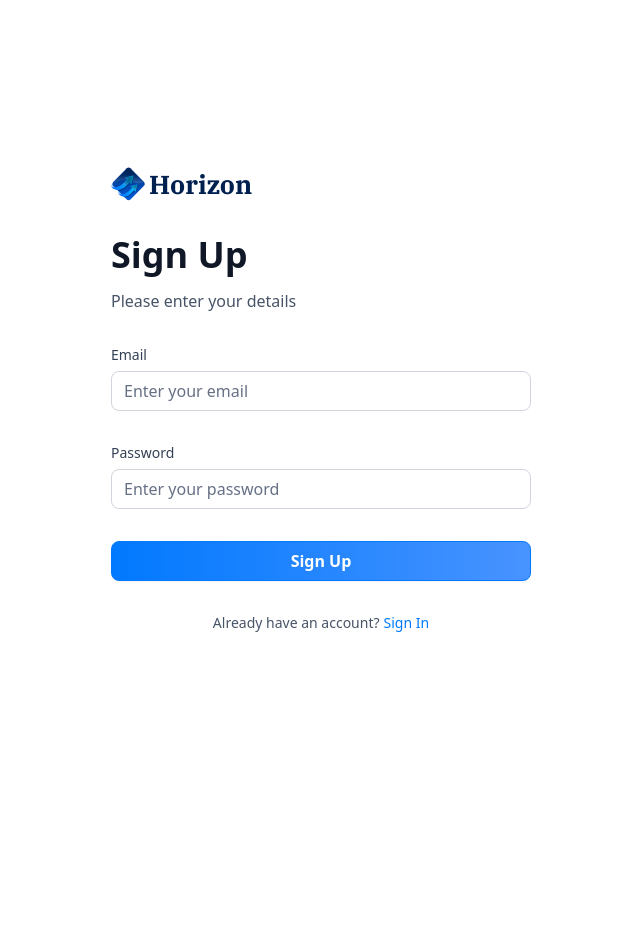
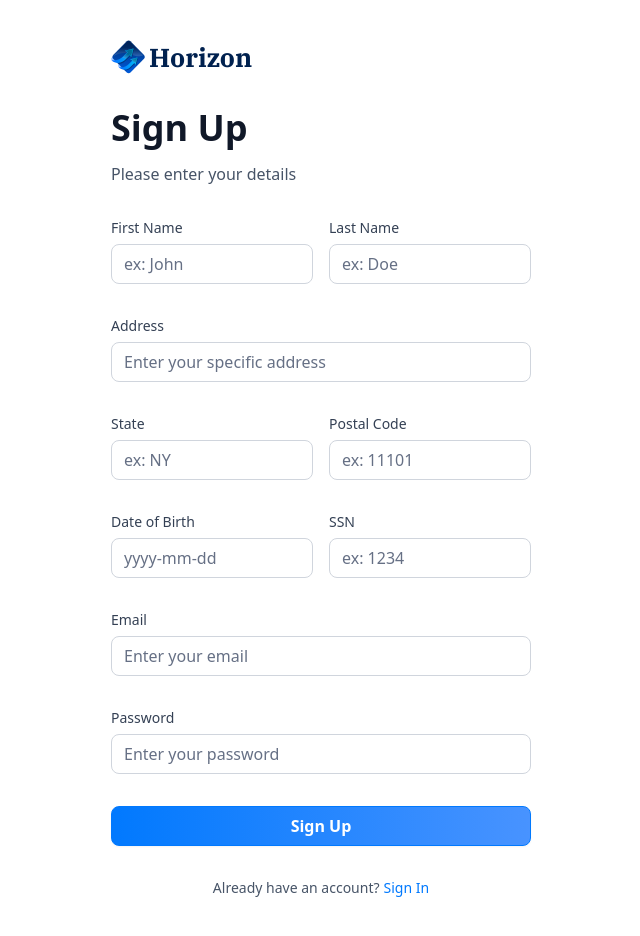
Before and after one commit to VirajMadhu/horizon-banking-app, a Next.js app: page /sign-up in a window 1280 px wide. Shown: the whole page, without its empty margins (319-959 px from the left). Before the commit the page ends 800 px from the top, so only its background shows below. Built offline with nearby package versions, Linux system fonts and the light colour scheme.

Commit message:
sign up form done

```diff
--- a/components/AuthForm.tsx
+++ b/components/AuthForm.tsx
@@ -20,9 +20,11 @@
     const [user, setUser] = useState(null);
     const [isLoading, setIsLoading] = useState(false);
 
+    const formSchema = authFormSchema(type);
+
     // 1. Define your form.
-    const form = useForm<z.infer<typeof authFormSchema>>({
-        resolver: zodResolver(authFormSchema),
+    const form = useForm<z.infer<typeof formSchema>>({
+        resolver: zodResolver(formSchema),
         defaultValues: {
             email: "",
             password: ""
@@ -30,7 +32,7 @@
     })
 
     // 2. Define a submit handler.
-    function onSubmit(values: z.infer<typeof authFormSchema>) {
+    function onSubmit(values: z.infer<typeof formSchema>) {
         // Do something with the form values.
         // ✅ This will be type-safe and validated.
         setIsLoading(true)
@@ -76,6 +78,70 @@
                 <>
                     <Form {...form}>
                         <form onSubmit={form.handleSubmit(onSubmit)} className="space-y-8">
+
+                            {type === 'sign-up' && (
+                                <>
+                                    <div className='flex gap-4'>
+                                        <CustomInput
+                                            control={form.control}
+                                            type='text'
+                                            name='firstName'
+                                            label='First Name'
+                                            placeholder='ex: John'
+                                        />
+                                        <CustomInput
+                                            control={form.control}
+                                            type='text'
+                                            name='lastName'
+                                            label='Last Name'
+                                            placeholder='ex: Doe'
+                                        />
+                                    </div>
+
+                                    <CustomInput
+                                        control={form.control}
+                                        type='text'
+                                        name='address1'
+                                        label='Address'
+                                        placeholder='Enter your specific address'
+                                    />
+
+                                    <div className='flex gap-4'>
+                                        <CustomInput
+                                            control={form.control}
+                                            type='text'
+                                            name='state'
+                                            label='State'
+                                            placeholder='ex: NY'
+                                        />
+                                        <CustomInput
+                                            control={form.control}
+                                            type='text'
+                                            name='postalcode'
+                                            label='Postal Code'
+                                            placeholder='ex: 11101'
+                                        />
+                                    </div>
+
+                                    <div className='flex gap-4'>
+                                        <CustomInput
+                                            control={form.control}
+                                            type='text'
+                                            name='dob'
+                                            label='Date of Birth'
+                                            placeholder='yyyy-mm-dd'
+                                        />
+                                        <CustomInput
+                                            control={form.control}
+                                            type='text'
+                                            name='ssn'
+                                            label='SSN'
+                                            placeholder='ex: 1234'
+                                        />
+                                    </div>
+                                </>
+                            )}
+
                             <CustomInput
                                 control={form.control}
                                 type='text'
--- a/components/CustomInput.tsx
+++ b/components/CustomInput.tsx
@@ -11,10 +11,12 @@
 import { Control, FieldPath } from "react-hook-form"
 import { z } from "zod"
 
+const formSchema = authFormSchema('sign-up');
+
 interface CustomInputInterface {
-    control: Control<z.infer<typeof authFormSchema>>,
+    control: Control<z.infer<typeof formSchema>>,
     type: string,
-    name: FieldPath<z.infer<typeof authFormSchema>>,
+    name: FieldPath<z.infer<typeof formSchema>>,
     label: string,
     placeholder: string
 }
--- a/lib/utils.ts
+++ b/lib/utils.ts
@@ -199,7 +199,18 @@
   return Array(count).fill('●').join('');
 }
 
-export const authFormSchema = z.object({
+export const authFormSchema = (type: string) => z.object({
+  // sign up
+  firstName: type === 'sign-in' ? z.string().optional() : z.string().min(3),
+  lastName: type === 'sign-in' ? z.string().optional() : z.string().min(3),
+  address1: type === 'sign-in' ? z.string().optional() : z.string().max(50),
+  state: type === 'sign-in' ? z.string().optional() : z.string().min(2),
+  postalcode: type === 'sign-in' ? z.string().optional() : z.string().min(3),
+  dob: type === 'sign-in' ? z.string().optional() : z.string().min(3),
+  ssn: type === 'sign-in' ? z.string().optional() : z.string().min(3),
+  // sign in
   email: z.string().email(),
-  password: z.string().min(8),
+  password: z.string().min(8, {
+    message: 'Password must contain at least 8 characters'
+  }),
 })
```
